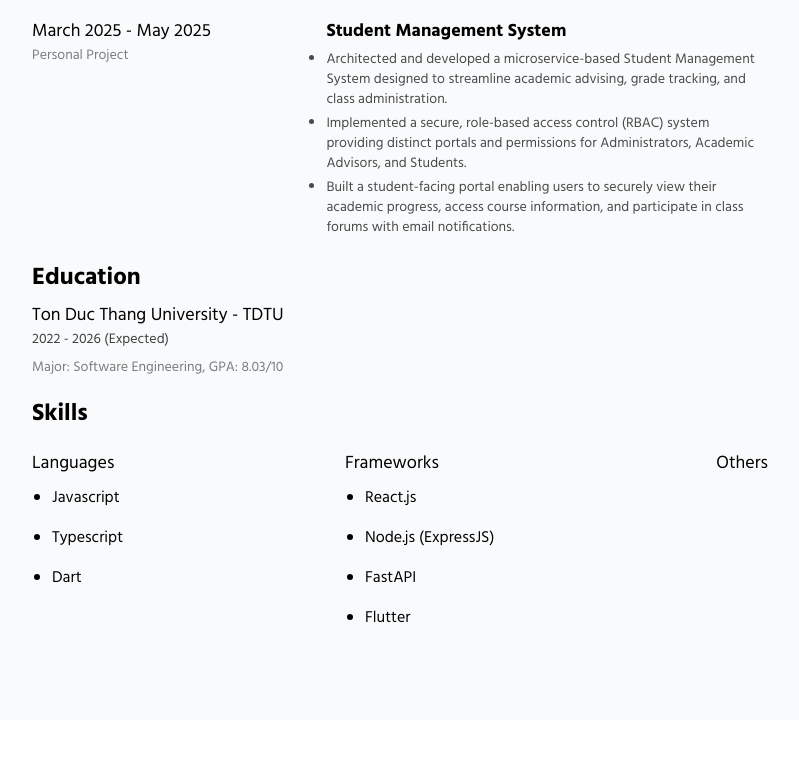
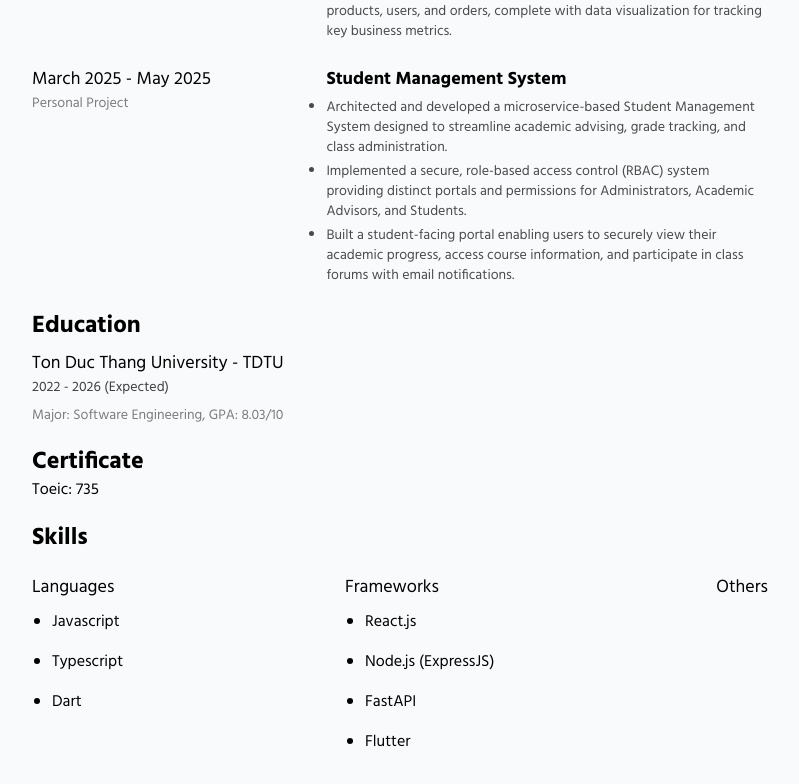
Before and after one commit to thanhngan1006/thanhngan-portfolio, a Next.js app: page /resume in a window 1280 px wide. Shown: the part 990-1774 px from the top of the page, without its empty margins (240-1039 px from the left). Before the commit the page ends 1748 px from the top, so only its background shows below. Built offline with nearby package versions, Linux system fonts and the light colour scheme.

Commit message:
add certificate into resume

```diff
--- a/pages/resume.js
+++ b/pages/resume.js
@@ -81,6 +81,10 @@ const Resume = () => {
                 </div>
               </div>
               <div className="mt-5">
+                <h1 className="text-2xl font-bold">Certificate</h1>
+                <h2 lassName="text-lg">Toeic: 735</h2>
+              </div>
+              <div className="mt-5">
                 <h1 className="text-2xl font-bold">Skills</h1>
                 <div className="flex mob:flex-col desktop:flex-row justify-between">
                   {resume.languages && (
```
Also changed, not shown: data/portfolio.json (+1 -1 lines).
